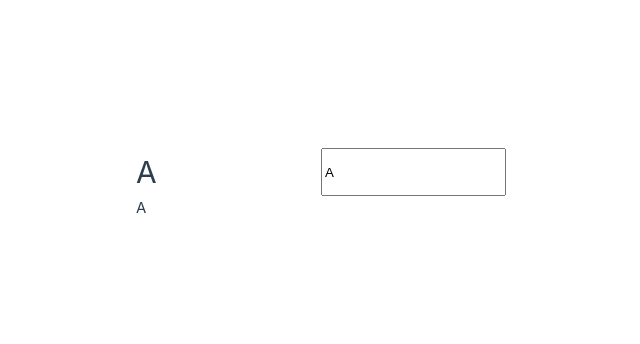
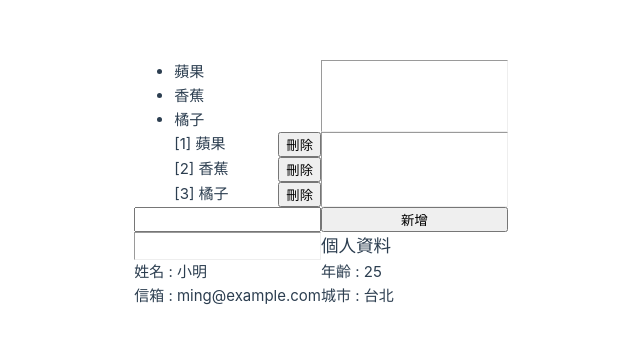
Before and after one commit to 0963488492xx/EEIT023_20260805, a Vue app in the folder vue01/: page / in a window 1280 px wide. Shown: the part 216-560 px from the top of the page, without its empty margins (319-959 px from the left). Built offline with nearby package versions, Linux system fonts and the light colour scheme.

Commit message:
test09 迴圈渲染

```diff
--- /dev/null
+++ b/vue01/src/Test09.vue
@@ -0,0 +1,60 @@
+<script setup>
+import {ref, reactive} from 'vue'
+
+const fruits = ref([
+  { id: 1, name: '蘋果' },
+  { id: 2, name: '香蕉' },
+  { id: 3, name: '橘子' },
+])
+const newFruit = ref('');
+const profile = reactive({
+  姓名: '小明',
+  年齡: 25,
+  信箱: 'ming@example.com',
+  城市: '台北'
+});
+
+
+const addFruit = () => {
+    if(newFruit.value == '') return
+    const id = Date.now
+    const name = newFruit.value
+    fruits.value.push({id, name})
+    newFruit.value = ''
+}
+</script>
+
+<template>
+    <ul>
+        <li v-for="fruit in fruits" :key="fruit.id">
+            {{ fruit.name }}
+        </li>
+    </ul>
+    <hr>
+    <ul class="ul2">
+        <li v-for="(fruit, index) in fruits" :key="fruit.id">
+            [{{ index + 1 }}] {{ fruit.name }}
+            <button @click="fruits.splice(index, 1)">刪除</button>
+        </li>
+    </ul>
+    <hr>
+    <input type="text" v-model.trim="newFruit">
+    <button @click="addFruit">新增</button>
+    <hr>
+    <h3>個人資料</h3>
+    <div v-for="(value, key) in profile" :key="key">
+        {{ key }} : {{ value }}
+    </div>
+</template>
+
+<style scoped>
+.ul2{
+    li{
+        display: flex;
+        /* flexbox 中的推擠 */
+        button{
+            margin-left: auto;
+        }
+    }
+}
+</style>
--- a/vue01/src/main.js
+++ b/vue01/src/main.js
@@ -1,6 +1,6 @@
 import './assets/main.css'
 
 import { createApp } from 'vue'
-import App from './Test082.vue'
+import App from './Test09.vue'
 
 createApp(App).mount('#app')
```
